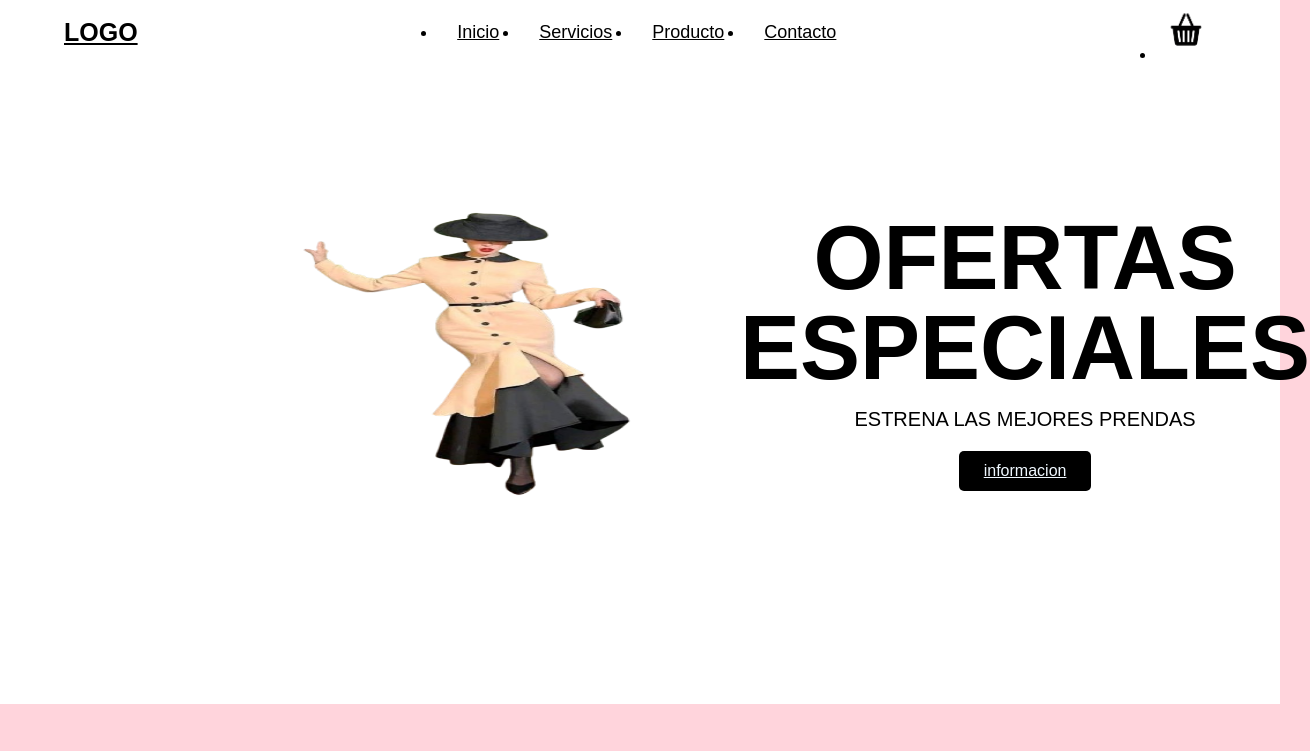
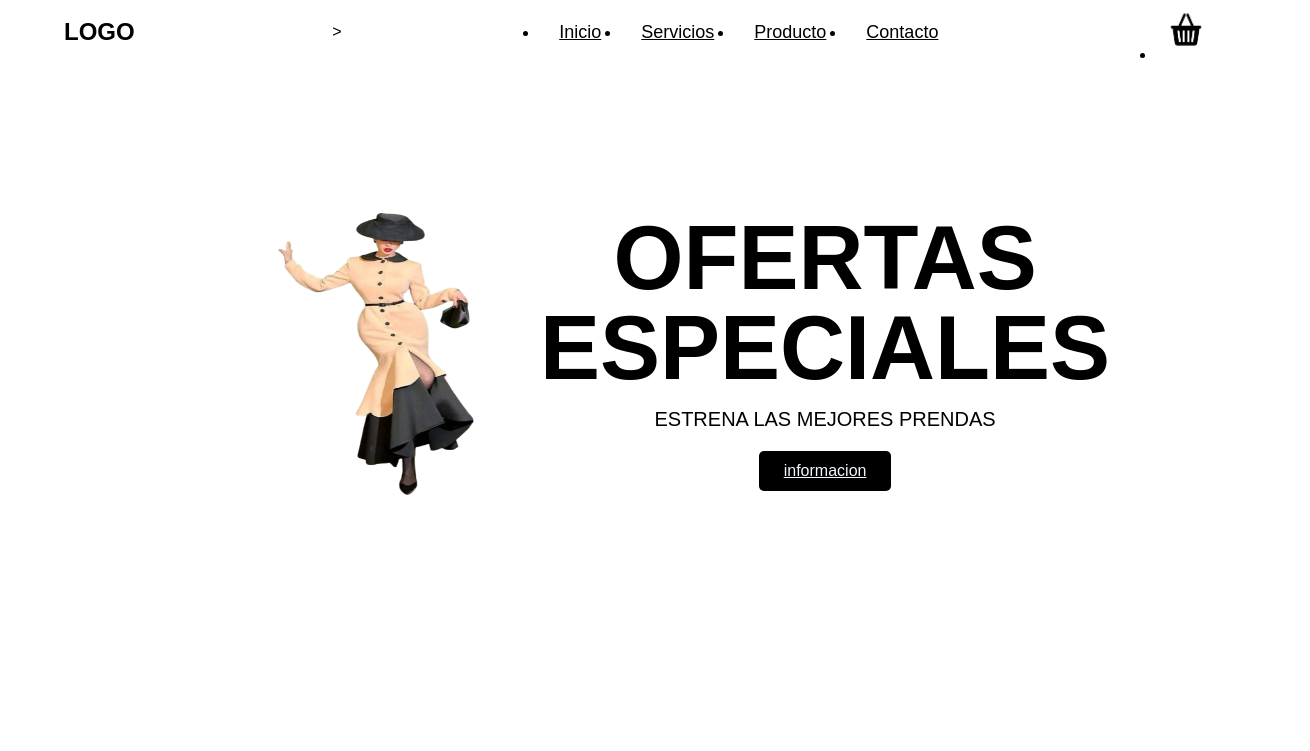
Before and after one commit to amaradaw/Proyecto_HTML_CSS, a plain HTML site: page index.html in a window 1280 px wide. Shown: the top 751 px of the page, 1310 px wide, since content can reach past the window. Drawn offline with Linux system fonts and the light colour scheme.

Commit message:
hacer la pagina que se ve mas bonita

```diff
--- a/index.html
+++ b/index.html
@@ -9,10 +9,8 @@
 
 <body>
     <header class="header">
-
         <div class="menu container">
-
-            <a href="#" class="logo">Logo</a>
+            <h2>LOGO</h2>>
 
             <input type="checkbox" id="menu">
             <label for="menu">
@@ -51,17 +49,14 @@
                     </li>
                 </ul>
             </div>
-
         </div>
-
         <div class="header-content container">
-
             <div class="head-img">
-                <img src="imagenes/model1.png" alt="Header Image" width="500px" height="300px">
+                <img src="imagenes/model1.png" alt="Header Image" width="300px" height="300px">
             </div>
 
             <div class="header-txt">
-                <h1>Ofertas especiales</h1>
+                <h1>OFERTAS ESPECIALES</h1>
                 <p>estrena las mejores prendas</p>
                 <a href="#" class="btn-1">informacion</a>
             </div>
--- a/styles.css
+++ b/styles.css
@@ -6,7 +6,6 @@
 
 body {
     font-family: Arial, Helvetica, sans-serif;
-    background: rgb(255, 212, 220);
     color: black;
 }
 
```
